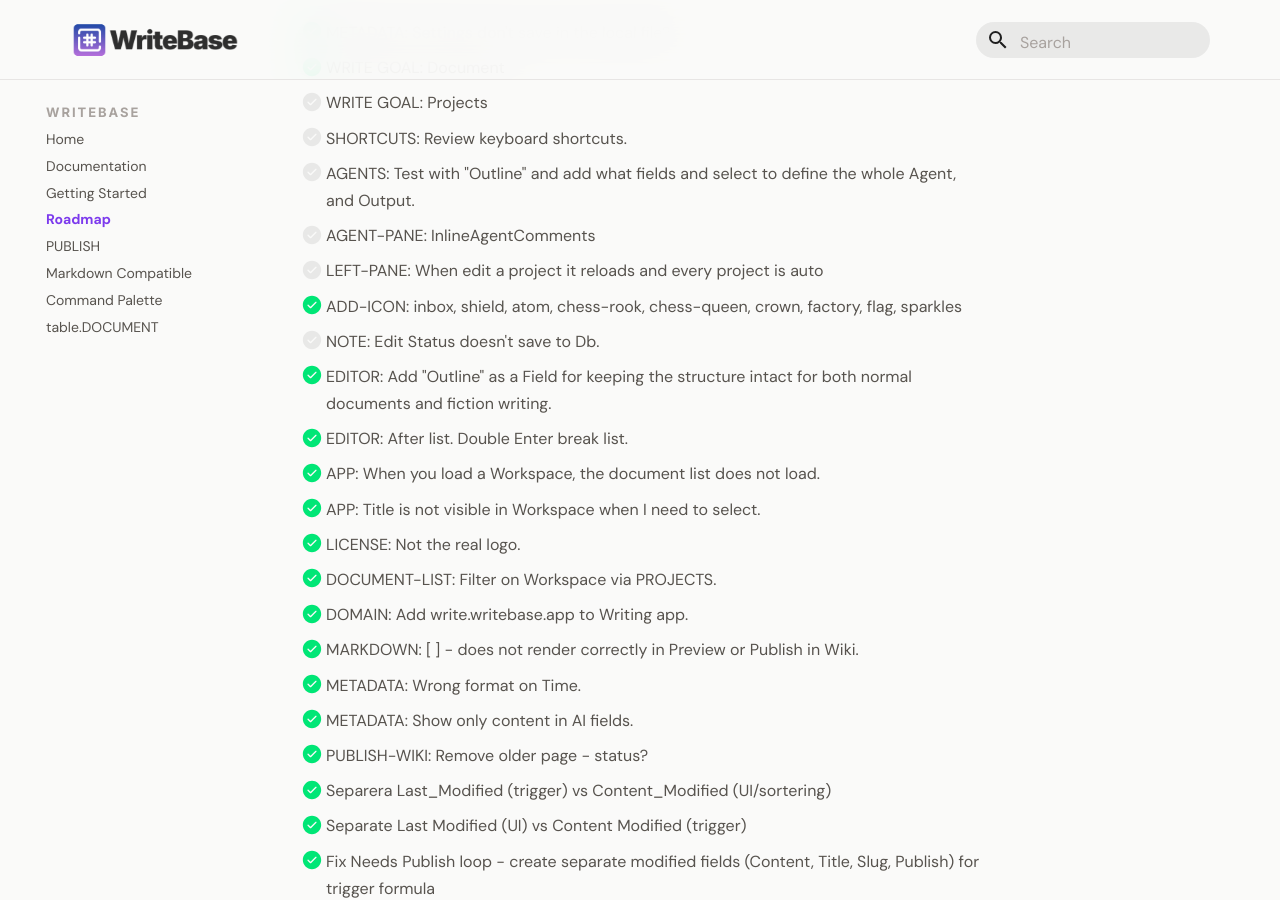
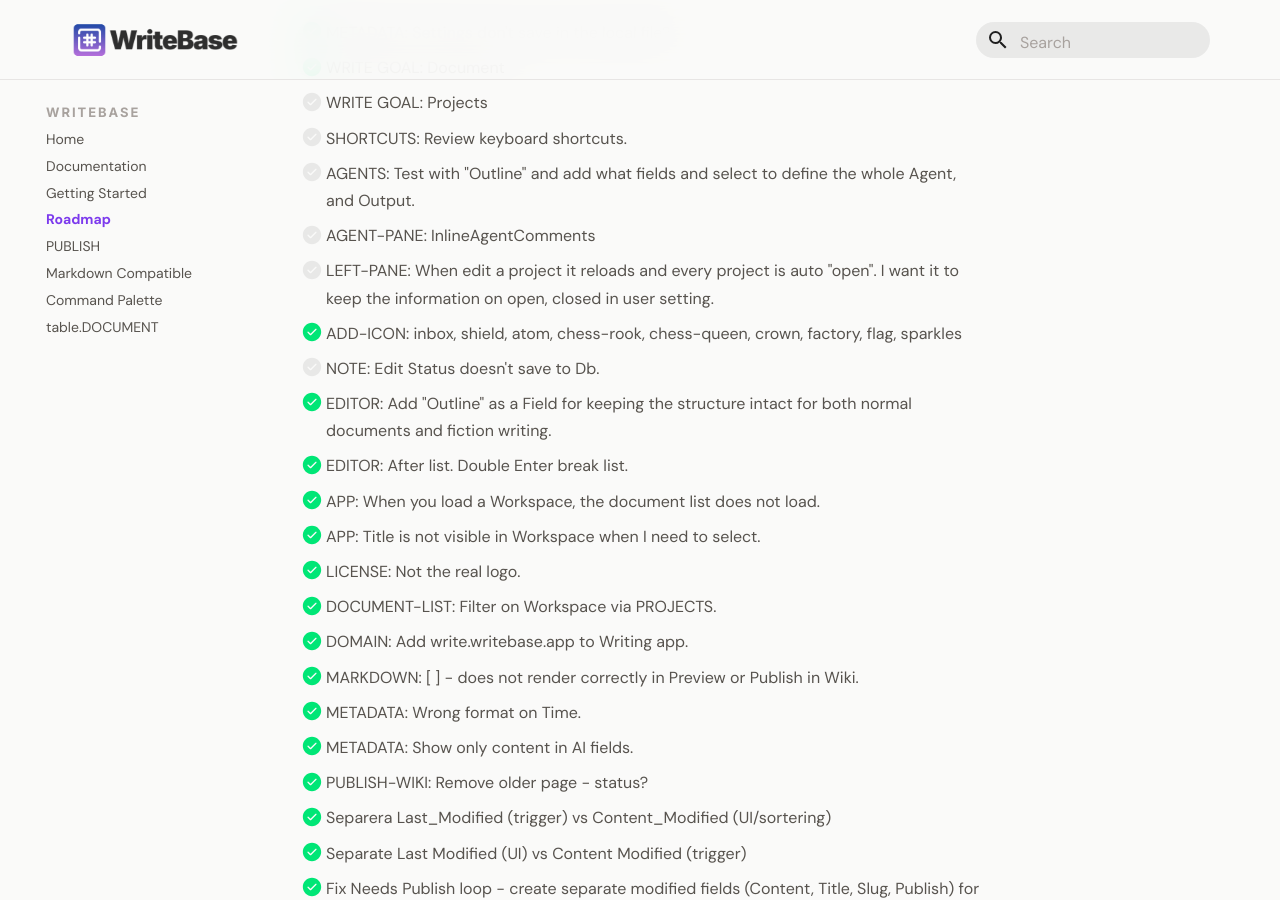
Before and after one commit to larssonhthomas-afk/writebase-docs, an MkDocs documentation site: the page built from docs/009-roadmap.md, in a window 1280 px wide and 900 px high, scrolled down 950 px. Built offline with MkDocs 1.6.1 and Material for MkDocs 9.7.7, drawn with Linux system fonts in a browser that asks for light colours; some web fonts are replaced.

Commit message:
Update 009-roadmap.md

```diff
--- a/docs/009-roadmap.md
+++ b/docs/009-roadmap.md
@@ -42,7 +42,7 @@ This Backlog has a priority 1-3.
 - [ ] SHORTCUTS: Review keyboard shortcuts.
 - [ ] AGENTS: Test with "Outline" and add what fields and select to define the whole Agent, and Output.
 - [ ] AGENT-PANE: InlineAgentComments
-- [ ] LEFT-PANE: When edit a project it reloads and every project is auto
+- [ ] LEFT-PANE: When edit a project it reloads and every project is auto "open". I want it to keep the information on open, closed in user setting.
 - [x] ADD-ICON: inbox, shield, atom, chess-rook, chess-queen, crown, factory, flag, sparkles
 - [ ] NOTE: Edit Status doesn't save to Db.
 
```
